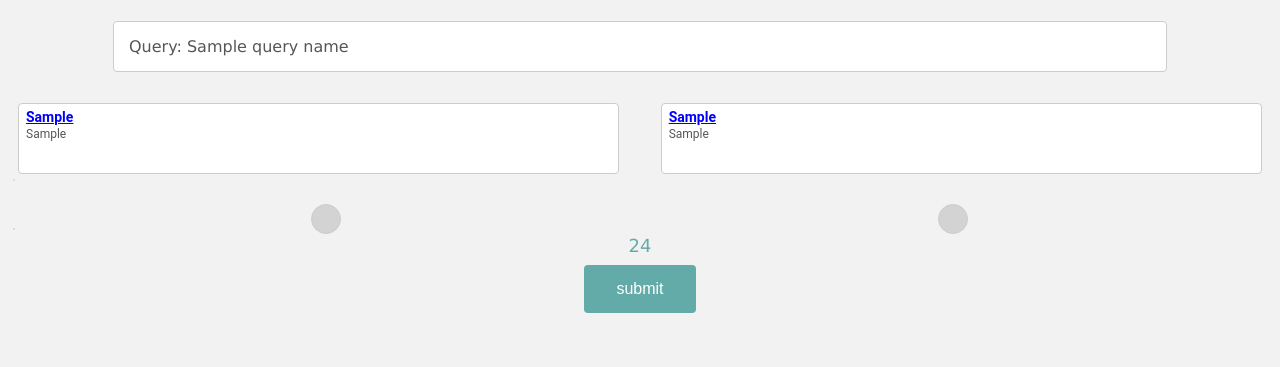
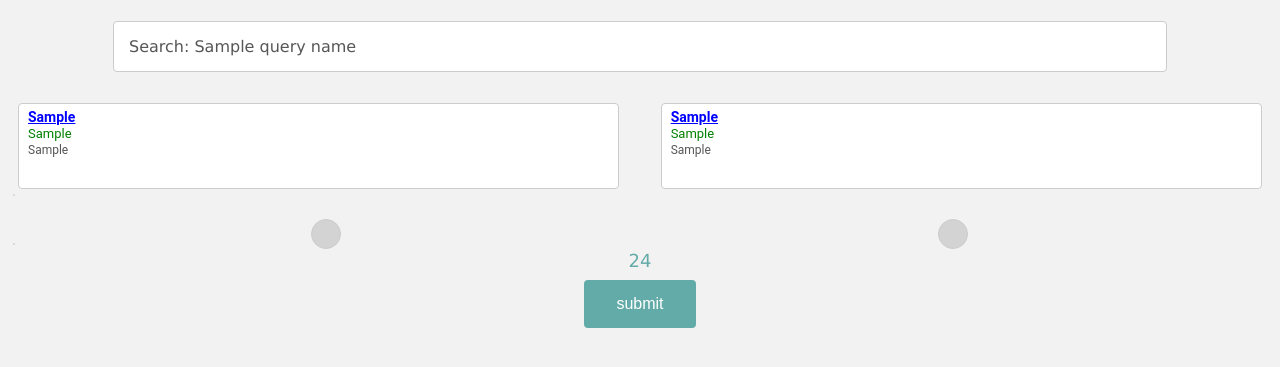
Before and after one commit to saeliddp/fate_webapp, a Django app: template version2/templates/version2/home.html in a window 1280 px wide. Shown: the part 54-421 px from the top of the page. Run offline with Django 3.2, Linux system fonts and the light colour scheme; the template is opened without the code that fills it: most values are stand-ins (such as "Sample title", 1, 10 or a date in 2020); parts of the project's set-up code (start-up, migrations or seed data) failed here and were passed over.

Commit message:
added urls to the search results

```diff
--- a/version2/templates/version2/home.html
+++ b/version2/templates/version2/home.html
@@ -78,13 +78,22 @@
       color: blue;
     }
     .result_data {
-      height: 19px;
+      height: 20px;
       margin-top: 2px;
-      padding-bottom: 10px;
+      padding-bottom: 8px;
       font-size: 12px;
       text-decoration: none;
       color: #565656;
     }
+	.url {
+	  height: 15px;
+	  margin-bottom: 0px;
+	  margin-top: 0px;
+	  font-size: 13px;
+	  color: #008000;
+	  padding-top: 1px;
+	  padding-bottom: 0px;
+	 }
     .radio_div {
       float: left;
       text-align: center;
@@ -150,7 +159,7 @@
 
   <!-- Sets up the Query bar -->
   <div class="main_divs">
-    <p class="query" id="qstring">Query: {{ query_name }}</p>
+    <p class="query" id="qstring">Search: {{ query_name }}</p>
   </div>
 
   <!-- Sets up the two sets of search results -->
@@ -158,8 +167,9 @@
     <div class="column columnl" style="background-color: white">
 	  {% for snippet in left_snippets %}
 	    <div class="result">
-          <h2 class="result_title">{{ snippet.1 }}</h2>
-          <p class="result_data">{{ snippet.3 }}</p>
+          <h2 class="result_title result">{{ snippet.1 }}</h2>
+		  <p class="url result">{{ snippet.2 }}</p>
+          <p class="result_data result">{{ snippet.3 }}</p>
         </div>
 	  {% endfor %}
 	</div>
@@ -167,8 +177,9 @@
     <div class="column columnr" style="background-color: white">
       {% for snippet in right_snippets %}
 	    <div class="result">
-          <h2 class="result_title">{{ snippet.1 }}</h2>
-          <p class="result_data">{{ snippet.3 }}</p>
+          <h2 class="result_title result">{{ snippet.1 }}</h2>
+		  <p class="url result">{{ snippet.2 }}</p>
+          <p class="result_data result">{{ snippet.3 }}</p>
         </div>
 	  {% endfor %}
     </div>
```
